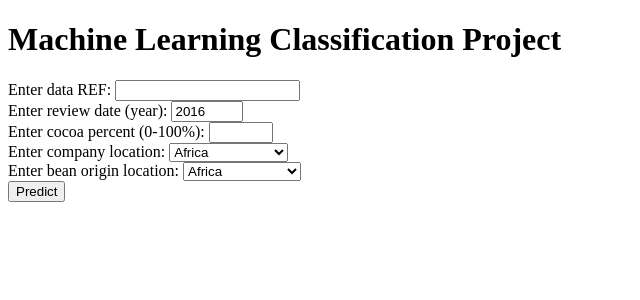
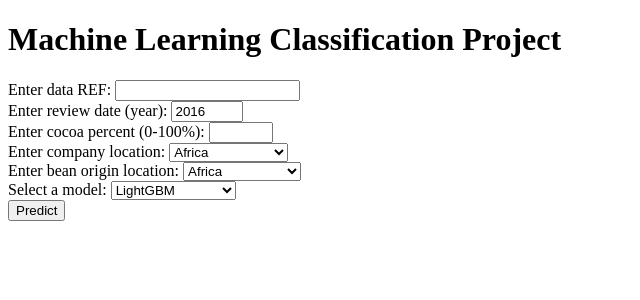
Before and after one commit to Keshfer/Chocolate-Rating-ML, a Flask app: page / in a window 1280 px wide. Shown: the top 300 px of the page, without its empty margins (0-640 px from the left). Run offline with Flask 3, Linux system fonts and the light colour scheme; parts of the project's set-up code (start-up, migrations or seed data) failed here and were passed over.

Commit message:
Progress on model web integration
Added model options to landing page and adjusted dataframe based on which model is used (Random Forest 2 only takes REF and Cocoa Percent).

```diff
--- a/app.py
+++ b/app.py
@@ -5,8 +5,10 @@ import pandas as pd  # For handling input data
 app = Flask(__name__)
 
 # Load the pretrained model
-model = joblib.load("lightgbm_model.pkl")  # Replace with the actual path to your model file
-
+model_lightgbm = joblib.load("lightgbm_model.pkl")  # Replace with the actual path to your model file
+#grid2 only uses REf and Cocoa Percent grid1 uses all the features
+model_rf = joblib.load("rfmodel_grid.joblib")
+model_rf2 = joblib.load("rfmodel_grid2.joblib")
 @app.route("/")
 def index():
     """
@@ -22,46 +24,59 @@ def predict():
     try:
         # Get user input from the form
         input_data = request.form
-        print("form submission:", input_data)
+        #print("form submission:", input_data)
 
         # Convert input data into a DataFrame for compatibility with the model
         formatted_submission = []
-        formatted_submission.append(input_data.get("REF"))
-        formatted_submission.append(input_data.get("date"))
-        formatted_submission.append(input_data.get("cocoa_percent"))
-        #company location
-        formatted_submission.append(int(input_data.get("company_location") == 'Africa'))
-        formatted_submission.append(int(input_data.get("company_location") == 'Asia'))
-        formatted_submission.append(int(input_data.get("company_location") == 'Central America'))
-        formatted_submission.append(int(input_data.get("company_location") == 'Central Europe'))
-        formatted_submission.append(int(input_data.get("company_location") == 'Carribean'))
-        formatted_submission.append(int(input_data.get("company_location") == 'Eastern Europe'))
-        formatted_submission.append(int(input_data.get("company_location") == 'North America'))
-        formatted_submission.append(int(input_data.get("company_location") == 'Oceania'))
-        formatted_submission.append(int(input_data.get("company_location") == 'South America'))
-        formatted_submission.append(int(input_data.get("company_location") == 'Western Europe'))
-        #Bean origin
-        formatted_submission.append(int(input_data.get("bean_origin") == 'Africa'))
-        formatted_submission.append(int(input_data.get("bean_origin") == 'Asia'))
-        formatted_submission.append(int(input_data.get("bean_origin") == 'Central America'))
-        formatted_submission.append(int(input_data.get("bean_origin") == 'Carribean'))
-        formatted_submission.append(int(input_data.get("bean_origin") == 'North America'))
-        formatted_submission.append(int(input_data.get("bean_origin") == 'Oceania'))
-        formatted_submission.append(int(input_data.get("bean_origin") == 'South America'))
-        formatted_submission.append(int(input_data.get("bean_origin") == 'Unknown'))
-        input_df = pd.DataFrame(formatted_submission, columns=["REF","Review Date","Cocoa Percent","Rating","Company Location_AF","Company Location_AS","Company Location_CA","Company Location_CEU","Company Location_CR","Company Location_EEU","Company Location_NA","Company Location_OC","Company Location_SA","Company Location_WEU","Broad Bean Origin_AF","Broad Bean Origin_AS","Broad Bean Origin_CA","Broad Bean Origin_CR","Broad Bean Origin_NA","Broad Bean Origin_OC","Broad Bean Origin_SA","Broad Bean Origin_Unknown"])  # Replace "feature_name" with the actual column name
-        #print(formatted_submission)
-
-
+        #print(f"formatted list {formatted_submission}")
+        #print(f"dataframe {input_df}")
+        if input_data.get("model_type") == 'LightGBM':
+            curr_model = model_lightgbm
+        elif input_data.get("model_type") == 'Random Forest':
+            curr_model = model_rf
+        elif input_data.get("model_type") == 'Random Forest 2':
+            curr_model = model_rf2
+        if input_data.get('model_type') != 'Random Forest 2':
+            formatted_submission.append(int(input_data.get("REF")))
+            formatted_submission.append(int(input_data.get("date")))
+            formatted_submission.append(float(input_data.get("cocoa_percent")))
+            #company location
+            formatted_submission.append(int(input_data.get("company_location") == 'Africa'))
+            formatted_submission.append(int(input_data.get("company_location") == 'Asia'))
+            formatted_submission.append(int(input_data.get("company_location") == 'Central America'))
+            formatted_submission.append(int(input_data.get("company_location") == 'Central Europe'))
+            formatted_submission.append(int(input_data.get("company_location") == 'Carribean'))
+            formatted_submission.append(int(input_data.get("company_location") == 'Eastern Europe'))
+            formatted_submission.append(int(input_data.get("company_location") == 'North America'))
+            formatted_submission.append(int(input_data.get("company_location") == 'Oceania'))
+            formatted_submission.append(int(input_data.get("company_location") == 'South America'))
+            formatted_submission.append(int(input_data.get("company_location") == 'Western Europe'))
+            #Bean origin
+            formatted_submission.append(int(input_data.get("bean_origin") == 'Africa'))
+            formatted_submission.append(int(input_data.get("bean_origin") == 'Asia'))
+            formatted_submission.append(int(input_data.get("bean_origin") == 'Central America'))
+            formatted_submission.append(int(input_data.get("bean_origin") == 'Carribean'))
+            formatted_submission.append(int(input_data.get("bean_origin") == 'North America'))
+            formatted_submission.append(int(input_data.get("bean_origin") == 'Oceania'))
+            formatted_submission.append(int(input_data.get("bean_origin") == 'South America'))
+            formatted_submission.append(int(input_data.get("bean_origin") == 'Unknown'))
+            formatted_submission = [formatted_submission]
+            input_df = pd.DataFrame(formatted_submission, columns=["REF","Review Date","Cocoa Percent","Company Location_AF","Company Location_AS","Company Location_CA","Company Location_CEU","Company Location_CR","Company Location_EEU","Company Location_NA","Company Location_OC","Company Location_SA","Company Location_WEU","Broad Bean Origin_AF","Broad Bean Origin_AS","Broad Bean Origin_CA","Broad Bean Origin_CR","Broad Bean Origin_NA","Broad Bean Origin_OC","Broad Bean Origin_SA","Broad Bean Origin_Unknown"])  # Replace "feature_name" with the actual column name
+        else:
+            formatted_submission.append(input_data.get("REF"))
+            formatted_submission.append(input_data.get("cocoa_percent"))
+            formatted_submission = [formatted_submission]
+            input_df = pd.DataFrame(formatted_submission, columns=["REF", "Cocoa Percent"])
         # Preprocess input data if needed
         # For example, scaling or encoding can be done here
         # preprocessed_data = preprocess(input_df)  # Uncomment and define preprocess if required
 
         # Make prediction using the loaded model
-        prediction = model.predict(input_df)  # Ensure input_df matches the model's expected format
+        prediction = curr_model.predict(input_df)  # Ensure input_df matches the model's expected format
 
         # Format the prediction result for display
-        # predicted_value = prediction[0]  # Assuming a single output value
+        predicted_value = prediction[0]  # Assuming a single output value
+        print(predicted_value)
 
         # Render the result in the result.html template
         return render_template("result.html", prediction=3)
--- a/templates/index.html
+++ b/templates/index.html
@@ -8,7 +8,7 @@
     <h1 >Machine Learning Classification Project</h1>
     <form method="POST" action="/predict" name = "chocolate">
         <label for="input">Enter data REF:</label>
-        <input type="text" name="REF" id="REF" required>
+        <input type="number" name="REF" id="REF" required>
         <br>
         <label for="input">Enter review date (year):</label>
         <input type="number" min="1900" max="2099" step="1" value="2016" name = "date" id = "date"/>
@@ -42,6 +42,13 @@
             <option value="Unknown">Unknown</option>
           </select>
         <br>
+        <label for="input">Select a model:</label>
+        <select id="model_type" name="model_type">
+          <option values="lightgbm">LightGBM</option>
+          <option values="randomforest"> Random Forest</option>
+          <option values="randomforest2">Random Forest 2</option>
+        </select>
+        <br>
         <button type="submit">Predict</button>
     </form>
 </body>
```
Also changed, not shown: 3 other files.
